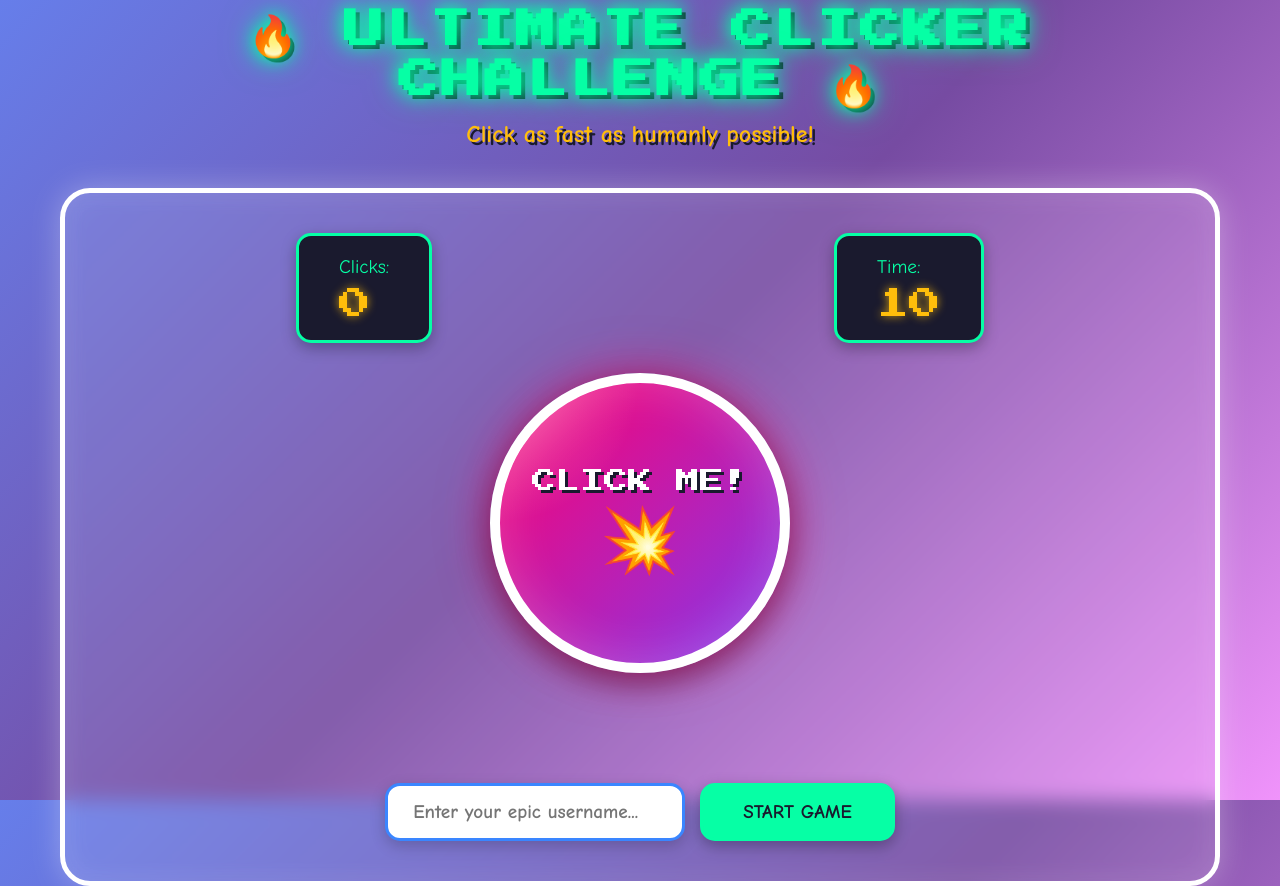
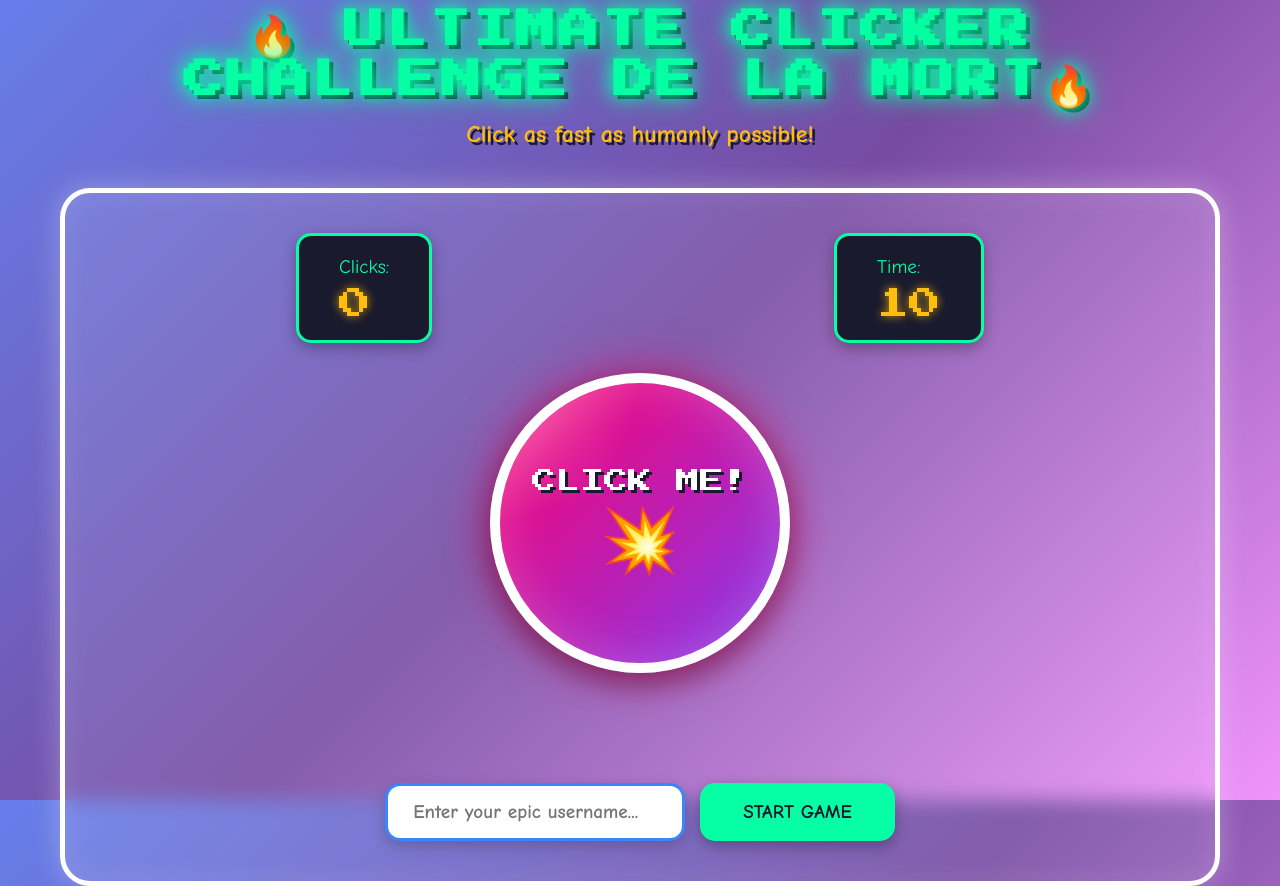
Before and after one commit to Groupe-11-devops/tp_final, a plain HTML site: page frontend/index.html in a window 1280 px wide. Shown: the top 886 px of the page. Drawn offline with Linux system fonts and the light colour scheme; no server answers.

Commit message:
changement dans index.html

```diff
--- a/frontend/index.html
+++ b/frontend/index.html
@@ -9,7 +9,7 @@
 <body>
     <div class="container">
         <header>
-            <h1 class="title">🔥 ULTIMATE CLICKER CHALLENGE 🔥</h1>
+            <h1 class="title">🔥 ULTIMATE CLICKER CHALLENGE DE LA MORT🔥</h1>
             <p class="subtitle">Click as fast as humanly possible!</p>
         </header>
 
```
